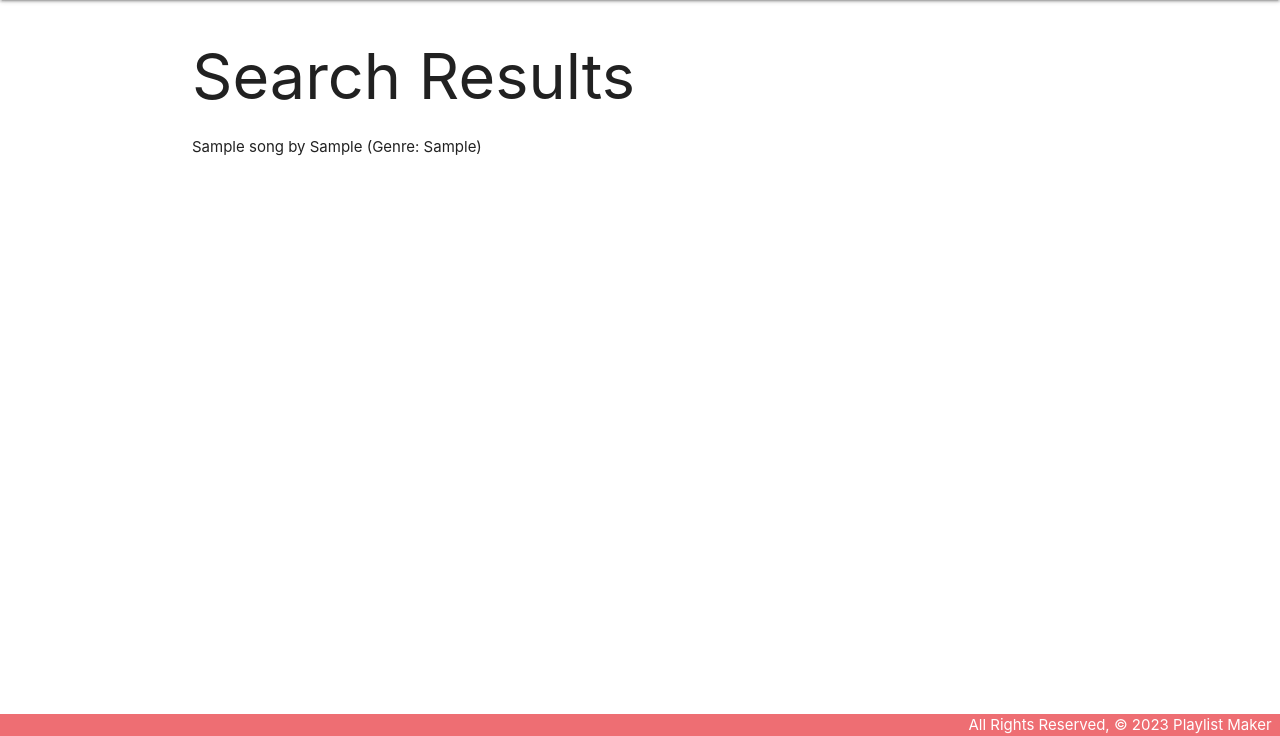
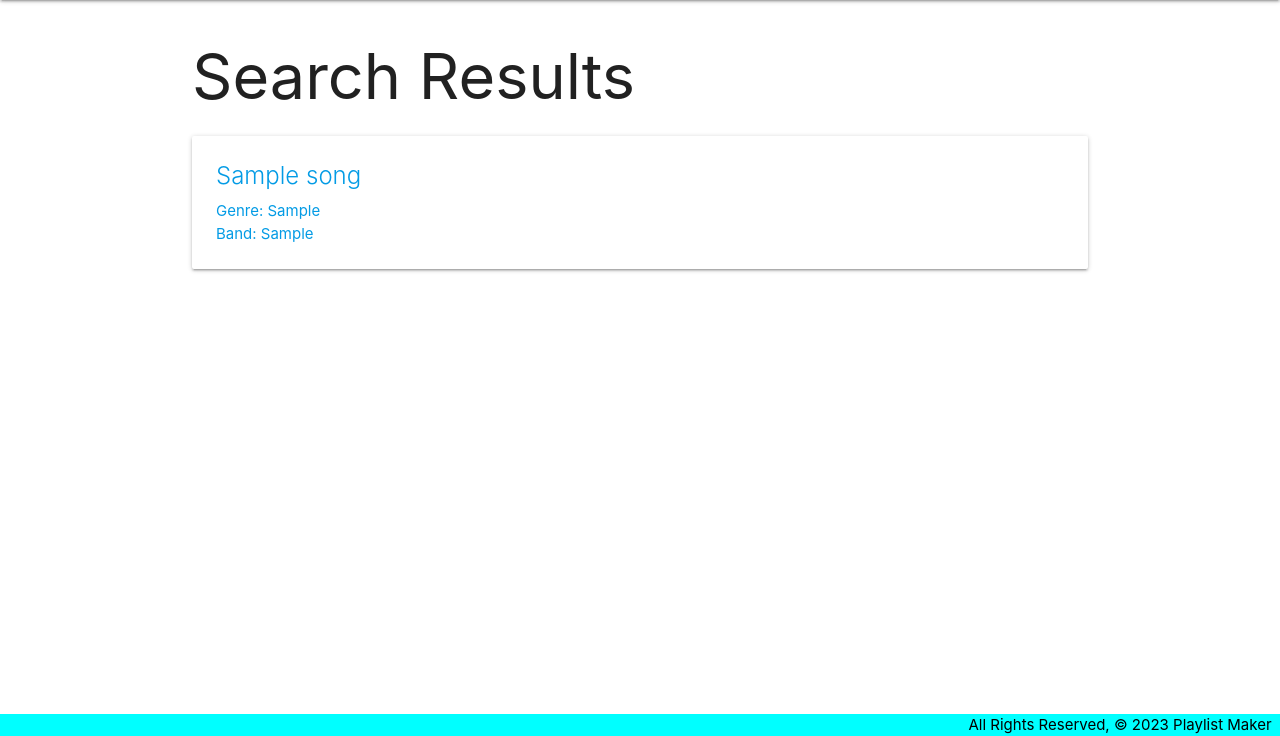
Before and after one commit to RanchoDad/make-a-list, a Django app: page /search/ in a window 1280 px wide. Shown: the part 64-800 px from the top of the page. Run offline with Django 4.2, Linux system fonts and the light colour scheme; a user stored in the database is signed in; tables that the repository leaves empty hold one stand-in row (values such as "Sample post").

Commit message:
add color adjust search feature

```diff
--- a/main_app/static/css/style.css
+++ b/main_app/static/css/style.css
@@ -11,4 +11,11 @@ main {
 footer.page-footer {
   padding-top: 0;
   text-align: right;
+  background-color: aqua;
+  color: black;
 }
+
+.nav-style {
+  background-color: aqua;
+  color: black;
+}
--- a/main_app/templates/base.html
+++ b/main_app/templates/base.html
@@ -14,7 +14,7 @@
 <body>
     <header class="navbar-fixed">
         <nav>
-            <div class="nav-wrapper">
+            <div class="nav-wrapper" class="nav-style">
                 <ul>
                     <li><a href="{% url 'home' %}" class="left brand-logo">&nbsp;&nbsp;Playlist Maker</a></li>
                 </ul>
--- a/main_app/templates/search_results.html
+++ b/main_app/templates/search_results.html
@@ -6,25 +6,21 @@
 <h1>Search Results</h1>
 <ul>
   {% for song in results %}
-    <li>{{ song.name }} by {{ song.band }} (Genre: {{ song.genre }})</li>
+    <li>
+    <a href="{% url 'songs_detail' song.id %}">
+      <div class="card">
+          <div class="card-content">
+              <span class="card-title">{{ song.name }}</span>
+              <p>Genre: {{ song.genre }}</p>
+              <p>Band: {{ song.band }}</p>
+          </div>
+      </div>
+    </a>
+  </li>
   {% empty %}
     <li>No results found.</li>
   {% endfor %}
 </ul>
 
 
-
-
-
-{% for song in song_list %}
-  <a href="{% url 'songs_detail' song.id %}">
-    <div class="card">
-        <div class="card-content">
-            <span class="card-title">{{ song.name }}</span>
-            <p>Genre: {{ song.genre }}</p>
-        </div>
-    </div>
-  </a>
-{% endfor %}
-
 {% endblock %}
```
